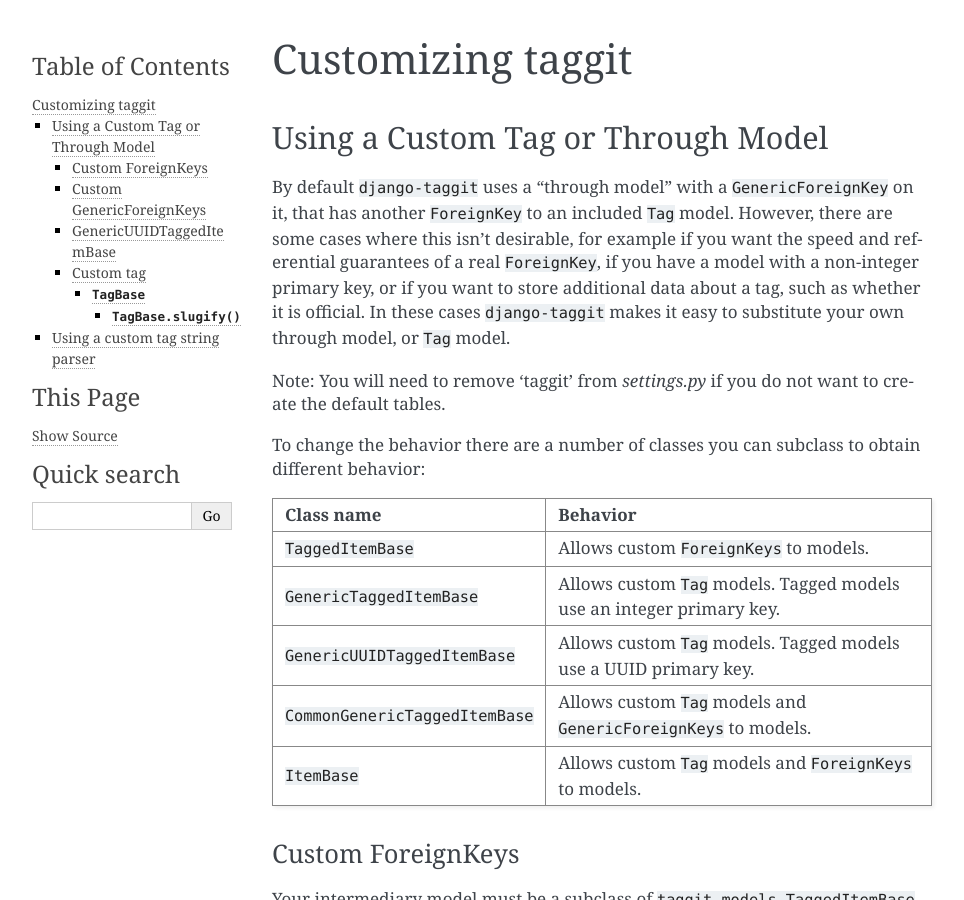
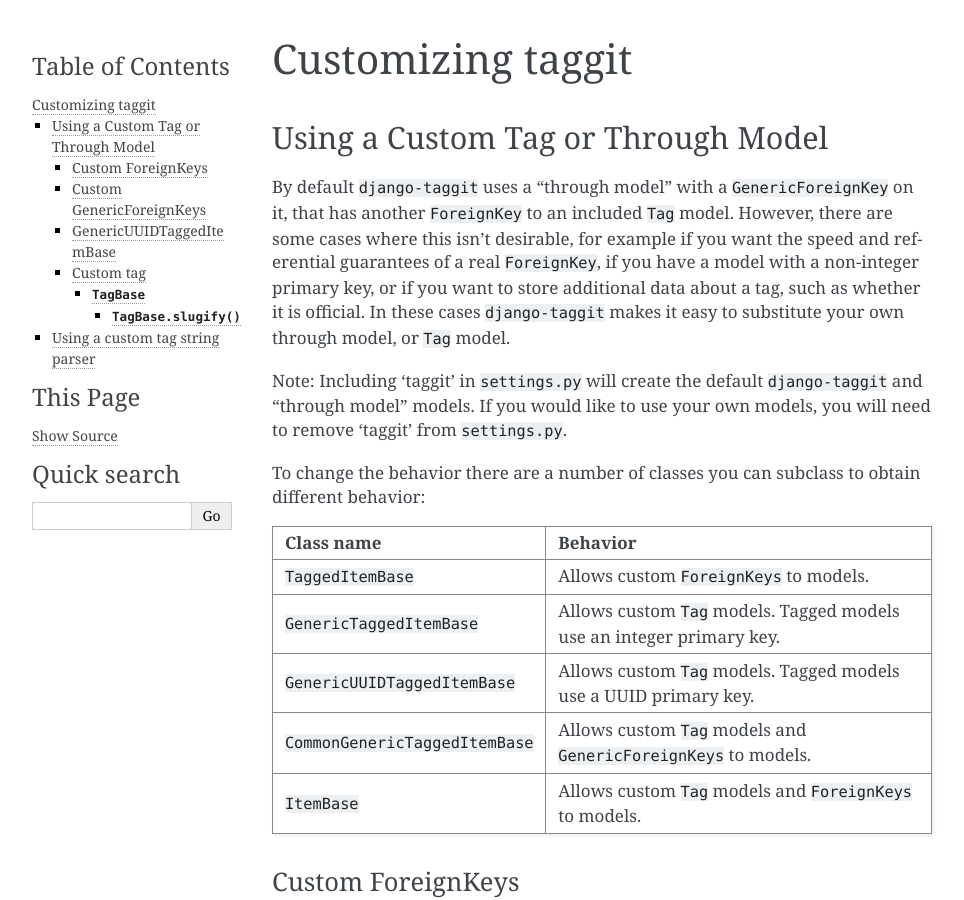
Before and after one commit to jazzband/django-taggit, a Sphinx documentation site: the page built from docs/custom_tagging.rst, in a window 1280 px wide and 900 px high. Shown: the whole window, without its empty margins (148-1112 px from the left). Built offline with Sphinx 7.4.7, drawn with Linux system fonts in a browser that asks for light colours.

Commit message:
make note more clear

```diff
--- a/docs/custom_tagging.rst
+++ b/docs/custom_tagging.rst
@@ -12,7 +12,9 @@
 these cases ``django-taggit`` makes it easy to substitute your own through
 model, or ``Tag`` model.
 
-Note: You will need to remove 'taggit' from `settings.py` if you do not want to create the default tables.
+Note: Including 'taggit' in ``settings.py`` will create the default ``django-taggit``
+and "through model" models. If you would like to use your own models, you will
+need to remove 'taggit' from ``settings.py``.
 
 To change the behavior there are a number of classes you can subclass to obtain
 different behavior:
```
